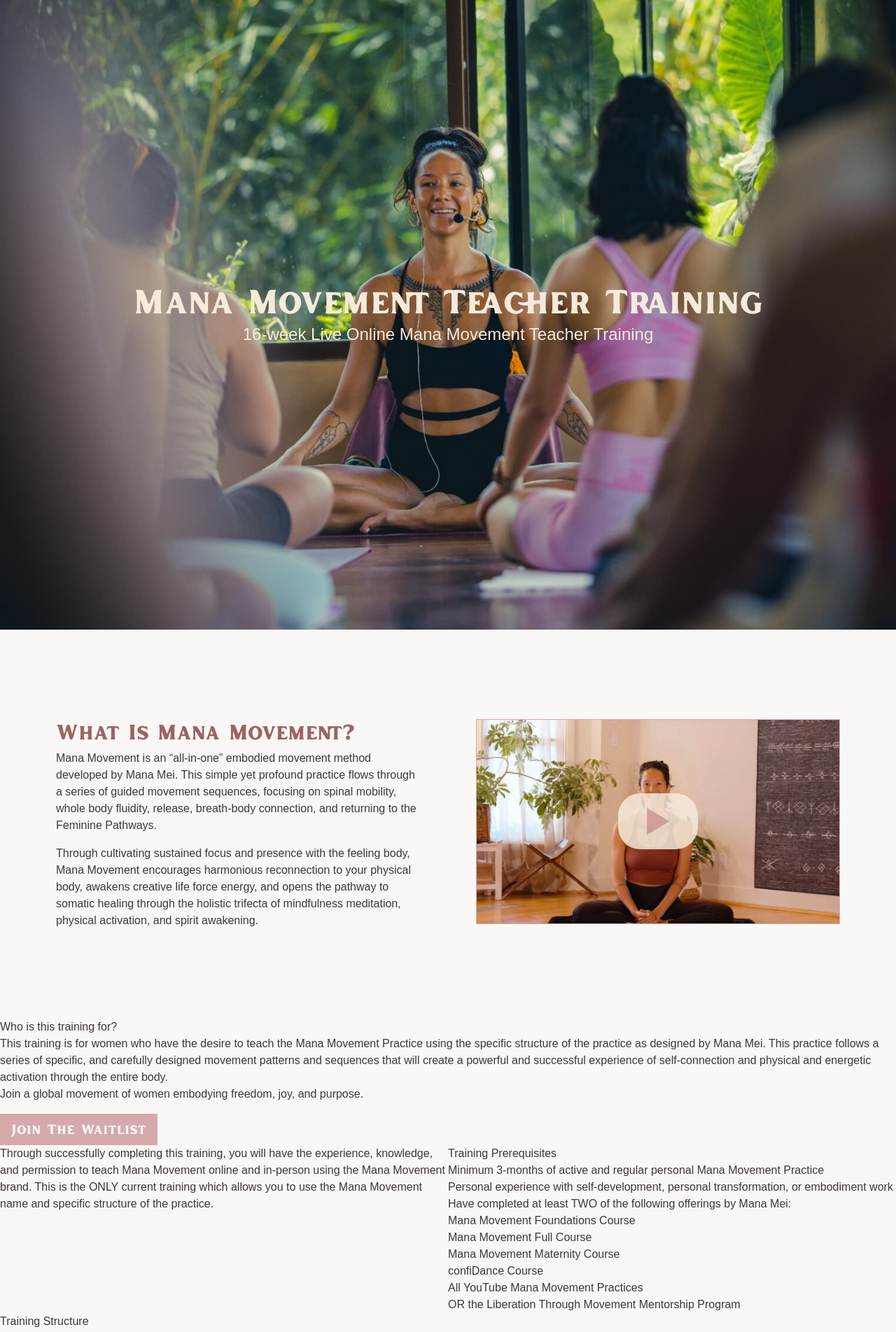
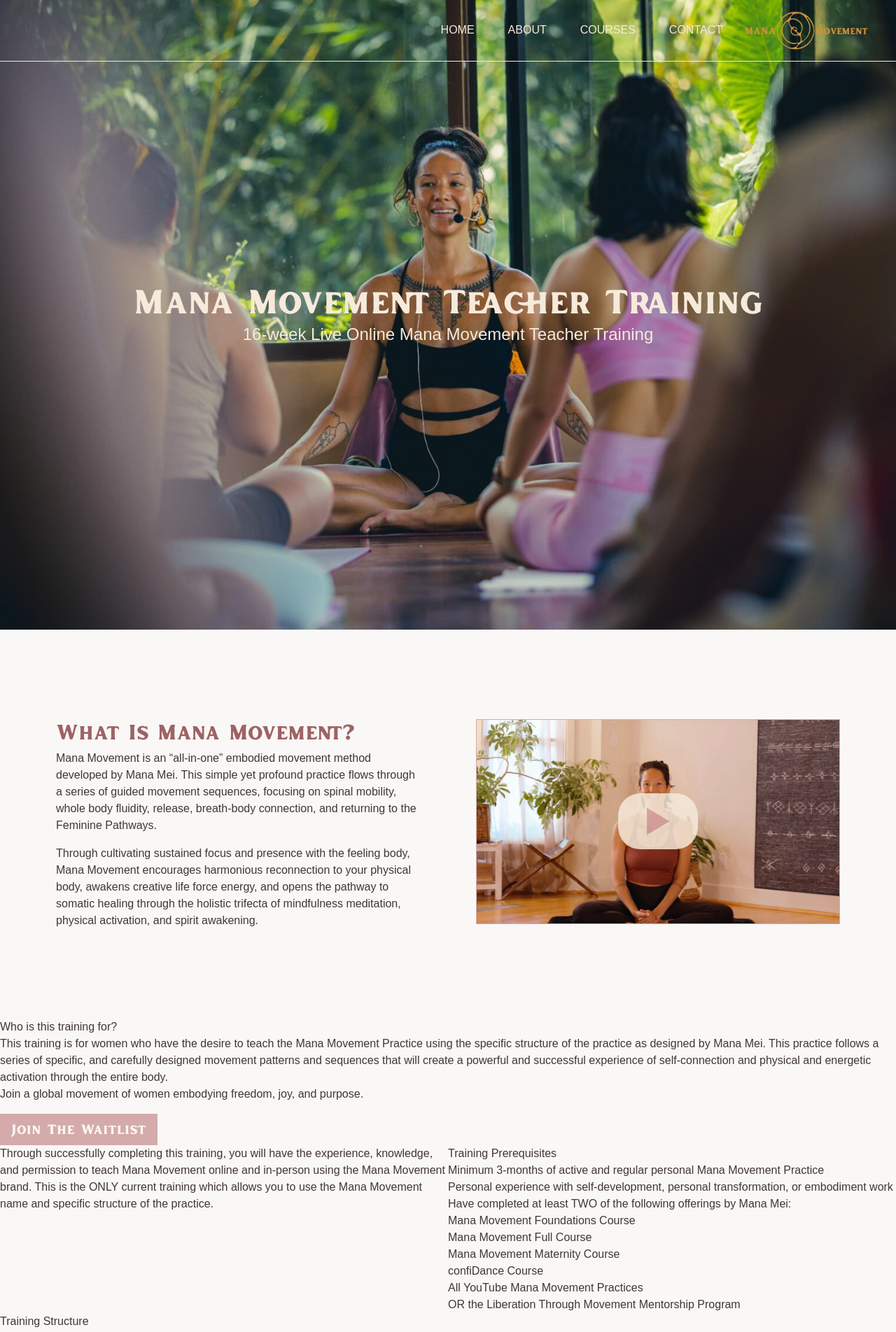
Before and after one commit to brittwoodard/mana-movement, a Jekyll site: the page built from ttc.html, in a window 1280 px wide. Shown: the top 1904 px of the page at 70% size. Built offline with Jekyll 4.4.1, drawn with Linux system fonts in a browser that asks for light colours; nearby versions of some CDN libraries; some web fonts are replaced.

Commit message:
added nav

```diff
--- a/assets/css/style.css
+++ b/assets/css/style.css
@@ -1169,6 +1169,10 @@
   --tw-border-opacity: 1;
   border-color: rgb(213 170 170 / var(--tw-border-opacity));
 }
+.border-light {
+  --tw-border-opacity: 1;
+  border-color: rgb(246 234 219 / var(--tw-border-opacity));
+}
 .bg-accent {
   --tw-bg-opacity: 1;
   background-color: rgb(205 145 60 / var(--tw-bg-opacity));
@@ -1425,6 +1429,11 @@
   color: rgb(158 99 101 / var(--tw-text-opacity));
 }
 
+.hover\:text-light:hover {
+  --tw-text-opacity: 1;
+  color: rgb(246 234 219 / var(--tw-text-opacity));
+}
+
 .hover\:transition:hover {
   transition-property: color, background-color, border-color, text-decoration-color, fill, stroke, opacity, box-shadow, transform, filter, -webkit-backdrop-filter;
   transition-property: color, background-color, border-color, text-decoration-color, fill, stroke, opacity, box-shadow, transform, filter, backdrop-filter;
--- a/ttc.html
+++ b/ttc.html
@@ -1,6 +1,9 @@
 ---
 layout: default
 title: Mana Movement Teacher Training
+nav:
+  color: light
+  hover: main
 hero-banner:
   title: Mana Movement Teacher Training
   description: 16-week Live Online Mana Movement Teacher Training
@@ -18,6 +21,7 @@
 
 <!-- Hero Banner -->
 <section class="bg-image-style h-[100vh] flex items-center justify-center" style="background-image: url('/uploads/images/manamovement-24.JPG')">
+    {% include site-header.html %}
     <div class="text-center">
         <h1 class="heading-lg text-light mb-2">{{ page.hero-banner.title }}</h1>
         <p class="text-light text-2xl">{{ page.hero-banner.description }}</p>
```
